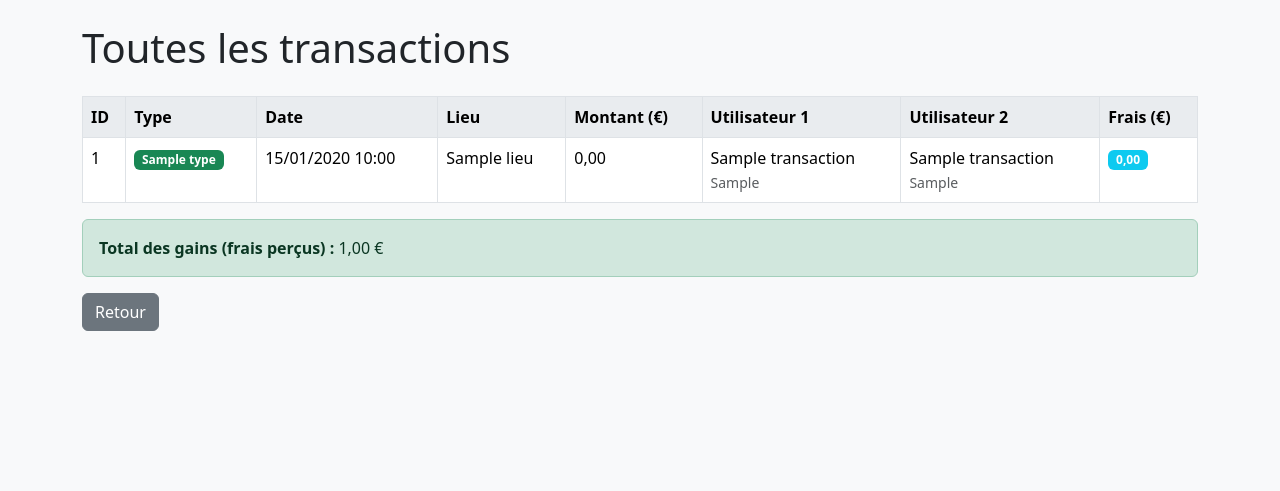
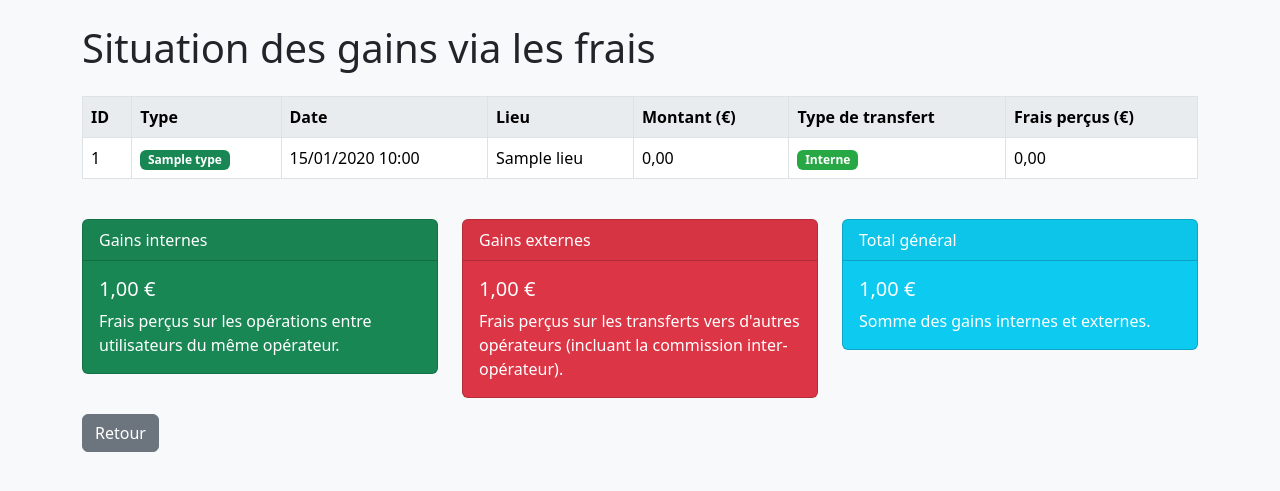
Before and after one commit to Sandro006/Mobile_money, a CodeIgniter 4 app: the page made by app/Views/operateur/gain/index.php in a window 1280 px wide. Shown: the part 56-547 px from the top of the page. Run offline with PHP 8.4 and a stand-in for CodeIgniter, Linux system fonts and the light colour scheme; the template is opened without the code that fills it: most values are stand-ins (such as "Sample title", 1, 10 or a date in 2020); some libraries are stand-ins or nearby versions.

Commit message:
Situation gain via les frais

```diff
--- a/app/Views/operateur/gain/index.php
+++ b/app/Views/operateur/gain/index.php
@@ -3,18 +3,20 @@
 <head>
     <meta charset="UTF-8">
     <meta name="viewport" content="width=device-width, initial-scale=1.0">
-    <title>Toutes les transactions</title>
+    <title>Gains par frais</title>
     <link rel="stylesheet" href="<?= base_url('assets/css/bootstrap.min.css') ?>">
     <style>
         body { background: #f8f9fa; }
         .navbar { margin-bottom: 20px; }
         .table th { background-color: #e9ecef; }
+        .badge-interne { background-color: #28a745; }
+        .badge-externe { background-color: #dc3545; }
     </style>
 </head>
 <body>
     <?= view('layouts/navbar') ?>
     <div class="container mt-4">
-        <h1 class="mb-4">Toutes les transactions</h1>
+        <h1 class="mb-4">Situation des gains via les frais</h1>
 
         <?php if (empty($transactions)) : ?>
             <div class="alert alert-info">Aucune transaction trouvée.</div>
@@ -28,41 +30,35 @@
                             <th>Date</th>
                             <th>Lieu</th>
                             <th>Montant (€)</th>
-                            <th>Utilisateur 1</th>
-                            <th>Utilisateur 2</th>
-                            <th>Frais (€)</th>
+                            <th>Type de transfert</th>
+                            <th>Frais perçus (€)</th>
                         </tr>
                     </thead>
                     <tbody>
                         <?php foreach ($transactions as $t) : ?>
+                            <?php
+                                $badgeType = $t['type'] === 'transfert' ? 'primary' : ($t['type'] === 'retrait' ? 'warning' : 'success');
+                                $badgeExterne = $t['est_externe'] ? 'badge-externe' : 'badge-interne';
+                                $labelExterne = $t['est_externe'] ? 'Externe' : 'Interne';
+                            ?>
                             <tr>
                                 <td><?= esc($t['id']) ?></td>
-                                <td>
-                                    <?php
-                                    $badgeClass = $t['type'] === 'transfert' ? 'primary' : ($t['type'] === 'retrait' ? 'warning' : 'success');
-                                    ?>
-                                    <span class="badge bg-<?= $badgeClass ?>"><?= ucfirst($t['type']) ?></span>
-                                </td>
+                                <td><span class="badge bg-<?= $badgeType ?>"><?= ucfirst($t['type']) ?></span></td>
                                 <td><?= date('d/m/Y H:i', strtotime($t['date'])) ?></td>
                                 <td><?= esc($t['lieu']) ?></td>
                                 <td><?= number_format($t['montant'], 2, ',', ' ') ?></td>
                                 <td>
-                                    <?= esc($t['nom_utilisateur']) ?><br>
-                                    <small class="text-muted"><?= esc($t['numero_utilisateur']) ?></small>
-                                </td>
-                                <td>
-                                    <?php if ($t['autre_nom'] !== null) : ?>
-                                        <?= esc($t['autre_nom']) ?><br>
-                                        <small class="text-muted"><?= esc($t['autre_numero']) ?></small>
+                                    <?php if ($t['type'] === 'transfert') : ?>
+                                        <span class="badge <?= $badgeExterne ?>"><?= $labelExterne ?></span>
                                     <?php else : ?>
-                                        <span class="text-muted">—</span>
+                                        <span class="badge badge-interne">Interne</span>
                                     <?php endif; ?>
                                 </td>
                                 <td>
-                                    <?php if ($t['frais'] !== null) : ?>
-                                        <span class="badge bg-info"><?= number_format($t['frais'], 2, ',', ' ') ?></span>
+                                    <?php if ($t['frais_calcules'] > 0) : ?>
+                                        <?= number_format($t['frais_calcules'], 2, ',', ' ') ?>
                                     <?php else : ?>
-                                        <span class="text-muted">—</span>
+                                        <span class="text-muted">0,00</span>
                                     <?php endif; ?>
                                 </td>
                             </tr>
@@ -71,8 +67,35 @@
                 </table>
             </div>
 
-            <div class="alert alert-success">
-                <strong>Total des gains (frais perçus) :</strong> <?= number_format($totalGains, 2, ',', ' ') ?> €
+            <!-- Totaux séparés -->
+            <div class="row mt-4">
+                <div class="col-md-4">
+                    <div class="card text-white bg-success mb-3">
+                        <div class="card-header">Gains internes</div>
+                        <div class="card-body">
+                            <h5 class="card-title"><?= number_format($totalGainsInternes, 2, ',', ' ') ?> €</h5>
+                            <p class="card-text">Frais perçus sur les opérations entre utilisateurs du même opérateur.</p>
+                        </div>
+                    </div>
+                </div>
+                <div class="col-md-4">
+                    <div class="card text-white bg-danger mb-3">
+                        <div class="card-header">Gains externes</div>
+                        <div class="card-body">
+                            <h5 class="card-title"><?= number_format($totalGainsExternes, 2, ',', ' ') ?> €</h5>
+                            <p class="card-text">Frais perçus sur les transferts vers d'autres opérateurs (incluant la commission inter-opérateur).</p>
+                        </div>
+                    </div>
+                </div>
+                <div class="col-md-4">
+                    <div class="card text-white bg-info mb-3">
+                        <div class="card-header">Total général</div>
+                        <div class="card-body">
+                            <h5 class="card-title"><?= number_format($totalGeneral, 2, ',', ' ') ?> €</h5>
+                            <p class="card-text">Somme des gains internes et externes.</p>
+                        </div>
+                    </div>
+                </div>
             </div>
         <?php endif; ?>
 
```
Also changed, not shown: app/Controllers/GainController.php (+128 -57 lines).
